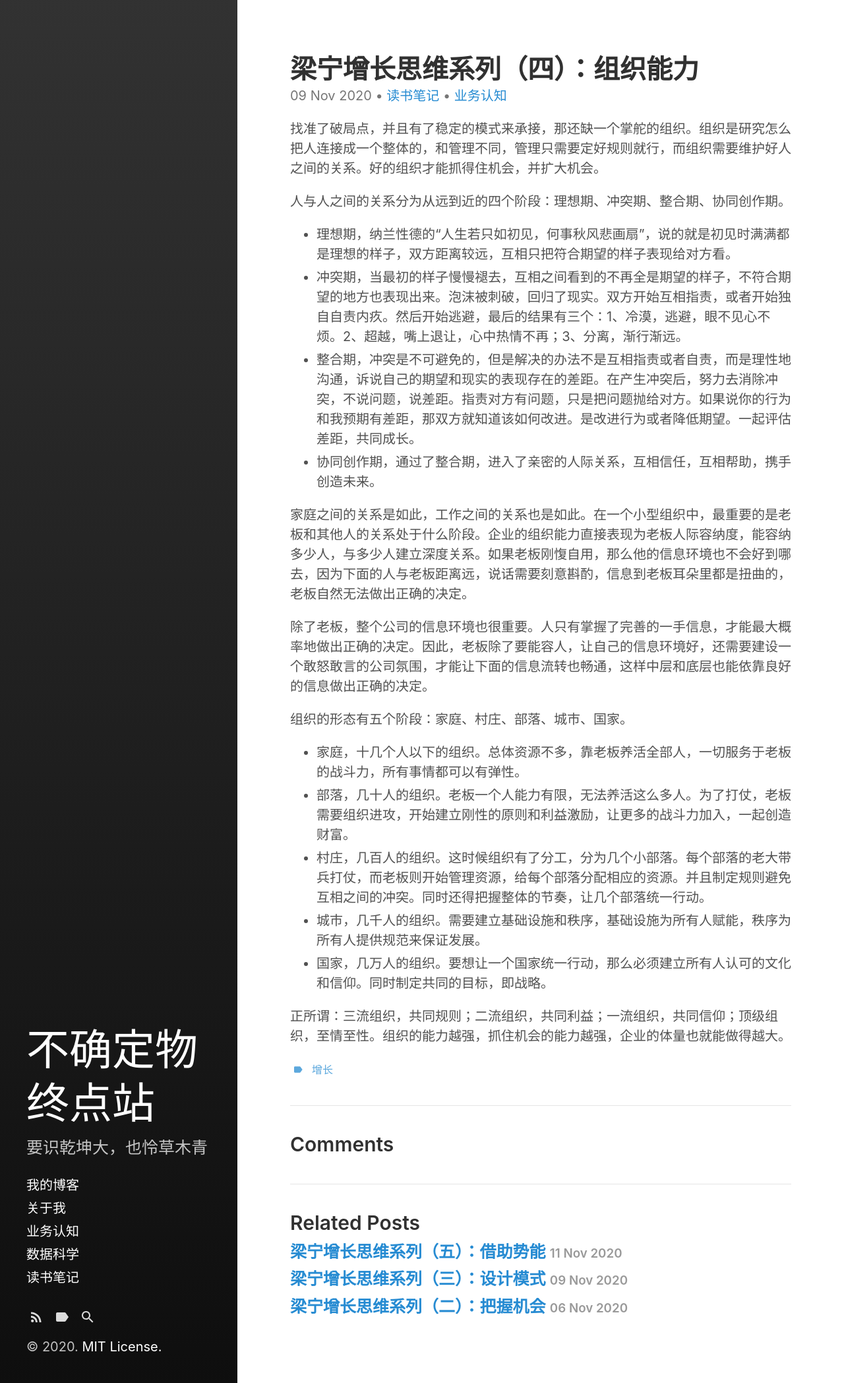
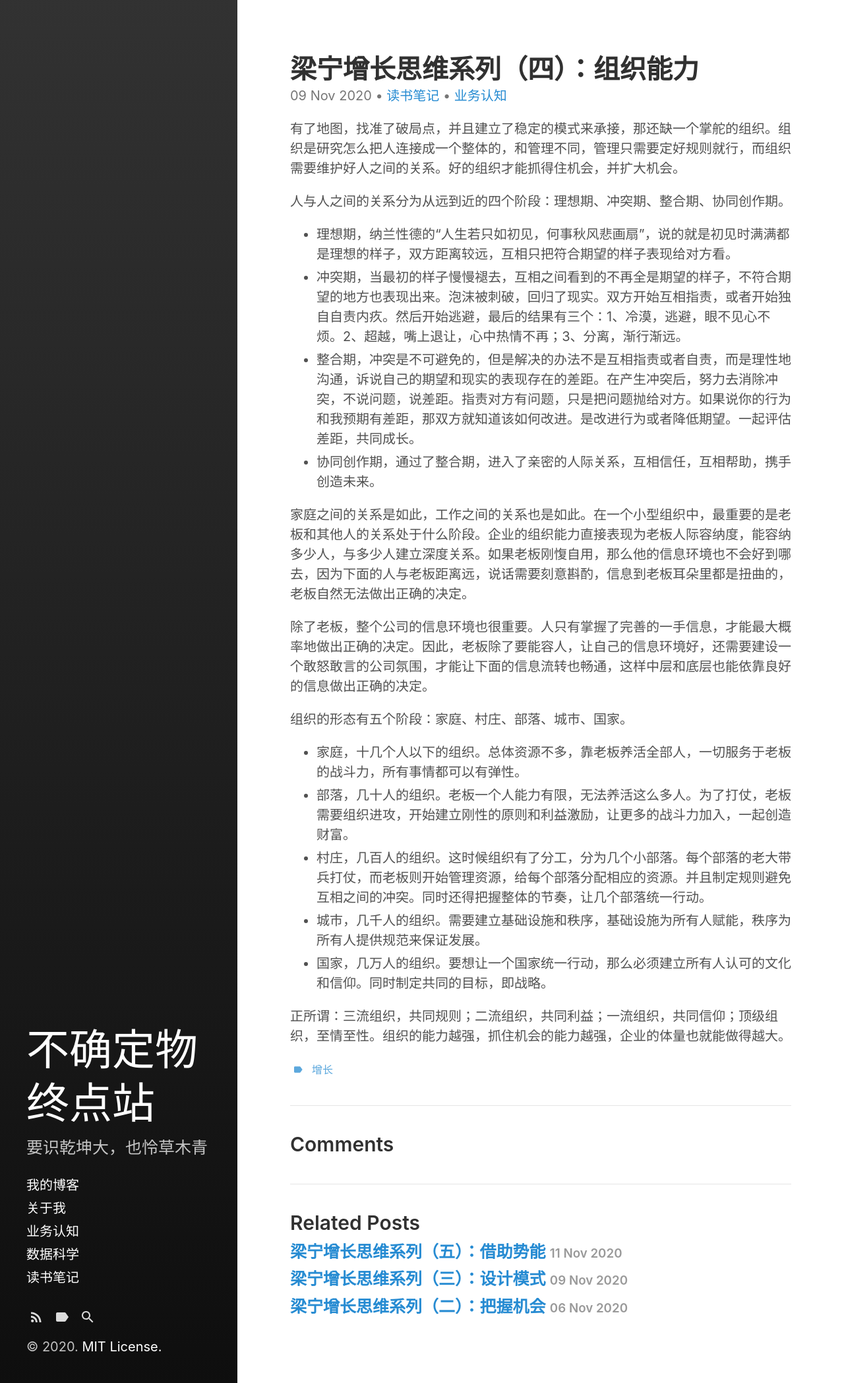
Before and after one commit to Bin0Lin/Bin0Lin.github.io, a Jekyll site: the page built from _posts/2020-11-10-梁宁增长思维系列（四）：组织能力.md, in a window 1280 px wide. Shown: the whole page at 66% size. Built offline with Jekyll 4.4.1, drawn with Linux system fonts in a browser that asks for light colours.

Commit message:
Update 2020-11-10-梁宁增长思维系列（四）：组织能力.md

```diff
--- a/_posts/2020-11-10-梁宁增长思维系列（四）：组织能力.md
+++ b/_posts/2020-11-10-梁宁增长思维系列（四）：组织能力.md
@@ -9,7 +9,7 @@ tags:
     - 增长
 ---
 
-找准了破局点，并且有了稳定的模式来承接，那还缺一个掌舵的组织。组织是研究怎么把人连接成一个整体的，和管理不同，管理只需要定好规则就行，而组织需要维护好人之间的关系。好的组织才能抓得住机会，并扩大机会。
+有了地图，找准了破局点，并且建立了稳定的模式来承接，那还缺一个掌舵的组织。组织是研究怎么把人连接成一个整体的，和管理不同，管理只需要定好规则就行，而组织需要维护好人之间的关系。好的组织才能抓得住机会，并扩大机会。
 
 人与人之间的关系分为从远到近的四个阶段：理想期、冲突期、整合期、协同创作期。
 
```
